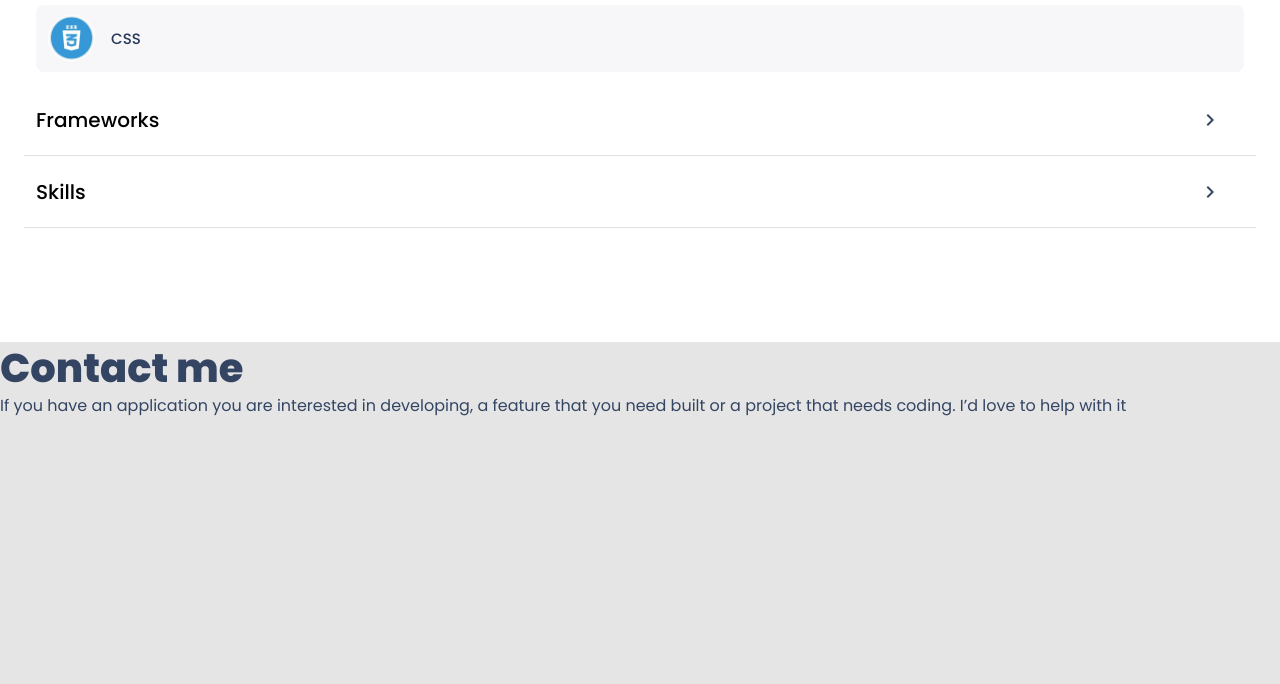
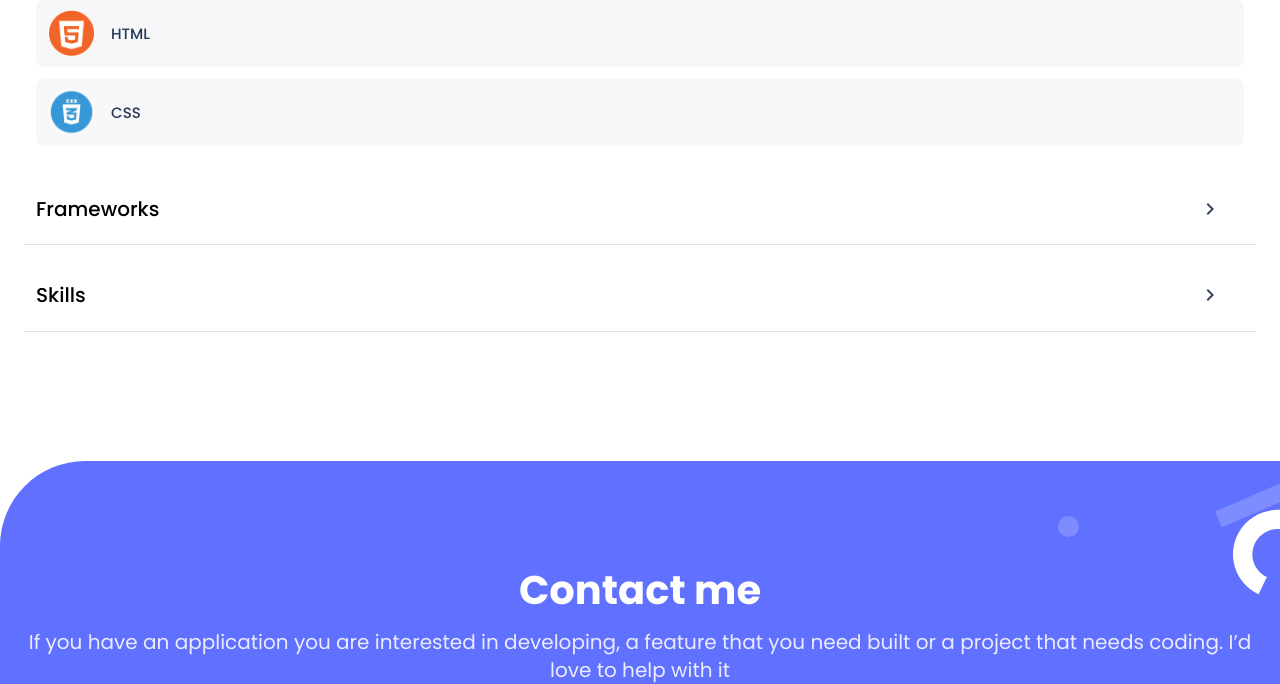
Before and after one commit to M0rrighan/BrokenPortfolio, a plain HTML site: page index.html in a window 1280 px wide. Shown: the part 3762-4446 px from the top of the page. Before the commit the page ends 4180 px from the top, so only its background shows below. Drawn offline with Linux system fonts and the light colour scheme.

Commit message:
Add styling to heading and descriptive text into Contact-me section

```diff
--- a/style.css
+++ b/style.css
@@ -315,10 +315,19 @@ main {
 }
 
 /* about section */
-.about_section {
-  gap: 24px;
+.about_base {
+  position: relative;
+  height: 1263px;
   background-color: #fff;
   border-top-right-radius: 85px;
+}
+
+.about_section {
+  height: 90%;
+  top: 0;
+  gap: 24px;
+  /* background-color: #fff;
+  border-top-right-radius: 85px; */
 }
 
 .top {
@@ -384,3 +393,34 @@ main {
   line-height: 20px;
   color: #253858;
 }
+
+/* contact section */
+.contact-me_section {
+  border-top-left-radius: 85px;
+  padding: 0 24px;
+  display: flex;
+  flex-direction: column;
+  align-items: center;
+  gap: 12px;
+}
+
+.contact-me_sect_bg {
+  background-image: url("./back-img/contact_form_shapes-mobile@2x.svg");
+  background-color: var(--primary_b);
+  background-repeat: no-repeat;
+  background-position: right 0 top 21px;
+  background-size: auto;
+}
+
+.contact_title {
+  font-weight: 700;
+  color: #fff;
+  margin-top: 103px;
+}
+
+.contact_txt {
+  font-size: 20px;
+  line-height: 28px;
+  color: #ebebff;
+  text-align: center;
+}
```
